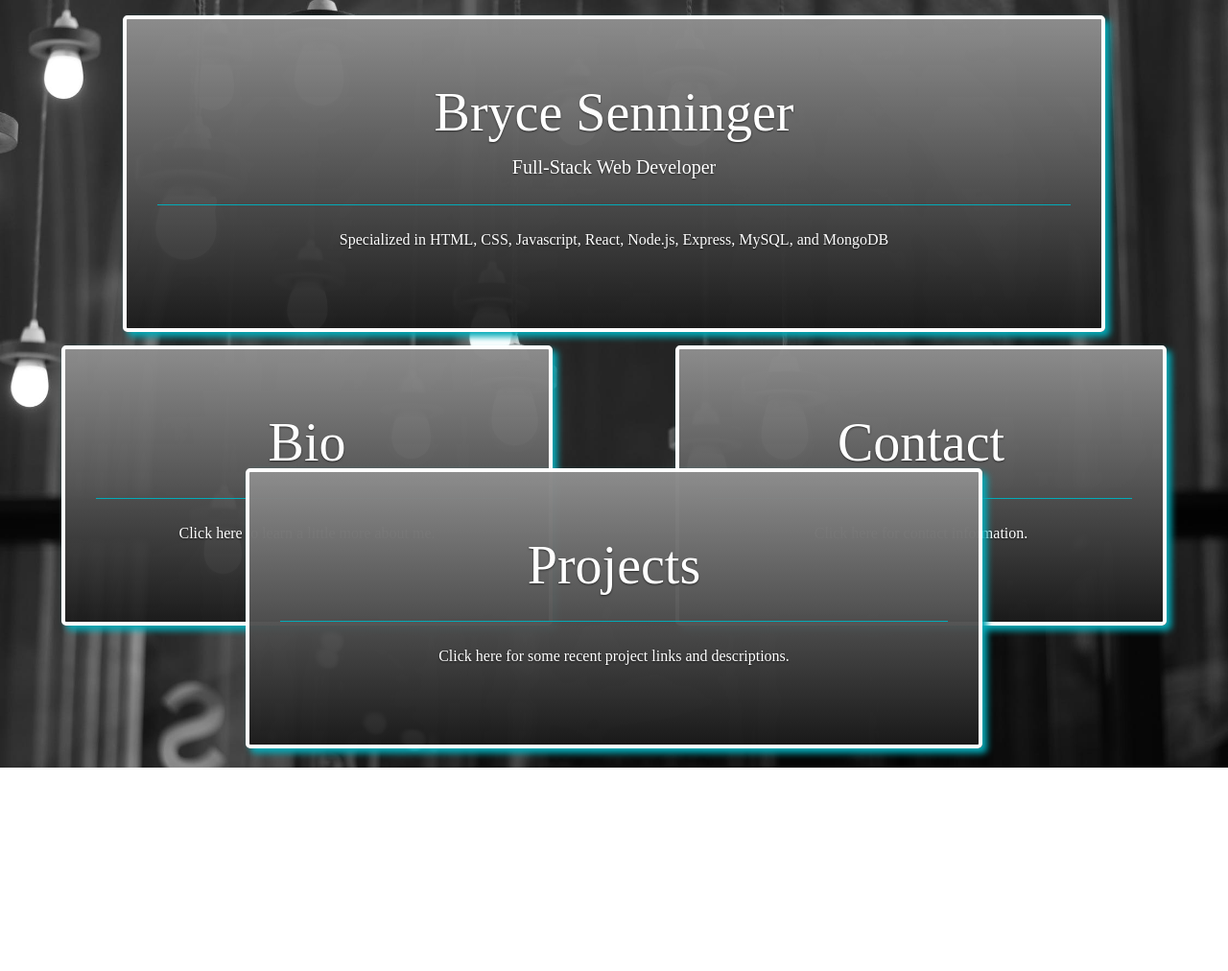
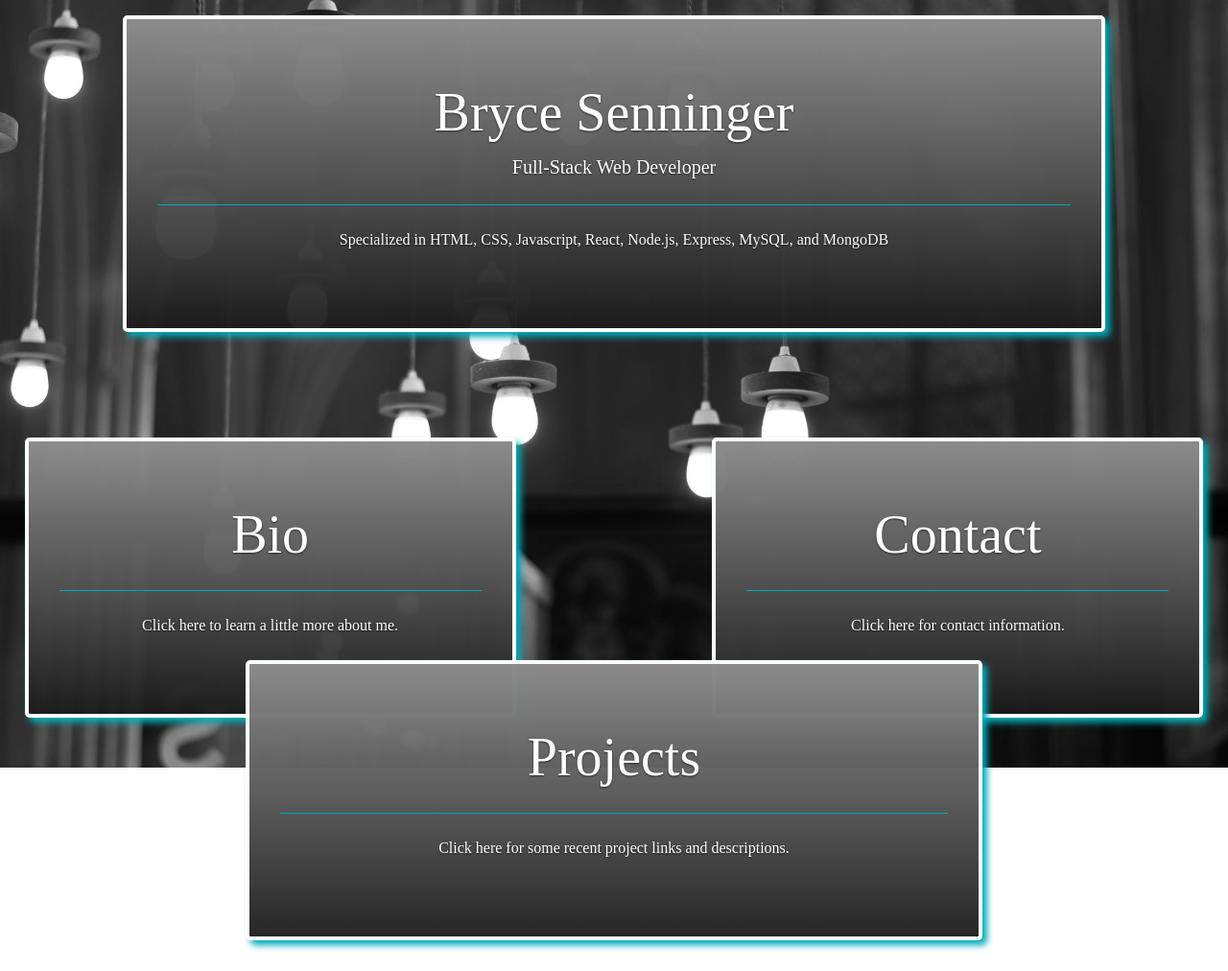
Before and after one commit to bryce-senninger/PortfolioSite, a website: page public/html/index.html in a window 1280 px wide. Shown: the whole page at 96% size. Before the commit the page ends 812 px from the top, so only its background shows below. Drawn offline with nearby package versions, Linux system fonts and the light colour scheme; a web font is replaced by a local one.

Commit message:
finished portfolio site

```diff
--- a/public/styles/styles.css
+++ b/public/styles/styles.css
@@ -66,9 +66,9 @@ hr {
 .carousel-content2 {
     position: absolute;
     width: 512px;
-    left: 5%;
+    left: 2%;
     text-align: center;
-    top: 45%;
+    top: 57%;
     z-index: 20;
     color: white;
     text-shadow: 0 1px 2px rgba(0,0,0,.6);
@@ -81,7 +81,7 @@ hr {
     left: 50%;
     margin-left: -384px;
     text-align: center;
-    top: 61%;
+    top: 86%;
     z-index: 25;
     color: white;
     text-shadow: 0 1px 2px rgba(0,0,0,.6);
@@ -91,10 +91,10 @@ hr {
 .carousel-content4 {
     position: absolute;
     width: 512px;
-    left: 95%;
+    left: 98%;
     margin-left: -512px;
     text-align: center;
-    top: 45%;
+    top: 57%;
     z-index: 20;
     color: white;
     text-shadow: 0 1px 2px rgba(0,0,0,.6);
@@ -153,7 +153,7 @@ a {
 
 .readyMetGoJumbo {
     background-image: linear-gradient(to bottom, rgb(241,127,217, .95), rgb(236,238,134, .95));
-    color: rgb(22, 22, 22);
+    color: rgb(54, 23, 23);
 }
 
 .recipeJumbo {
```
